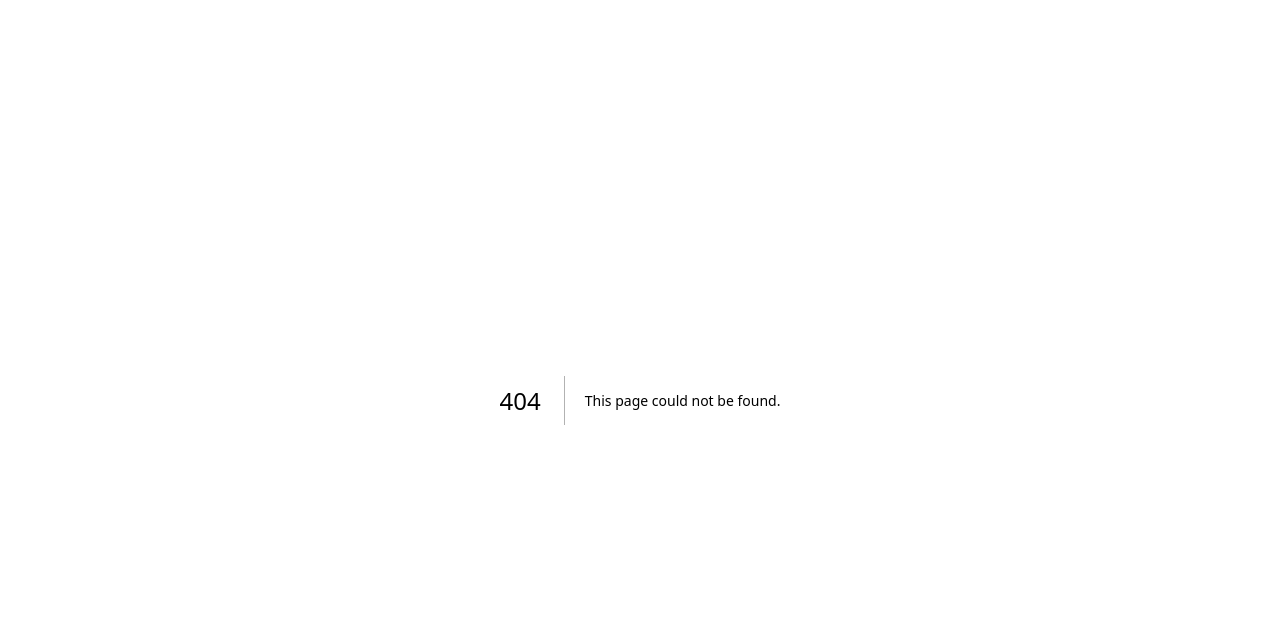
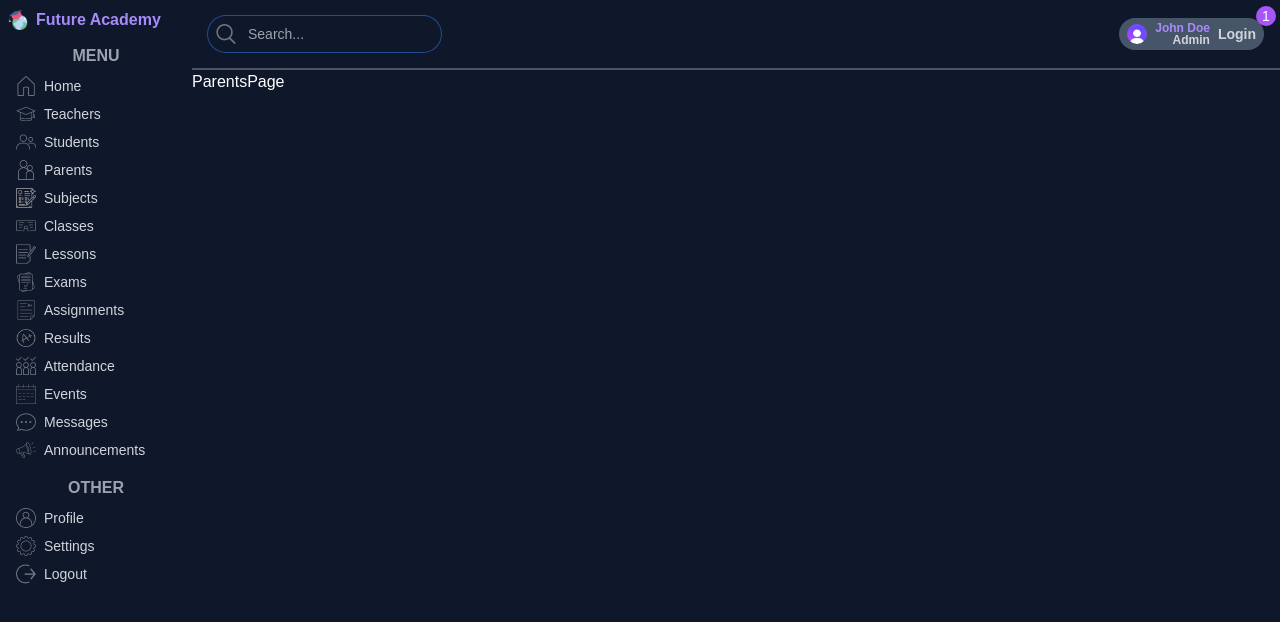
Before and after one commit to mubetesh/student-dashboard, a Next.js app: page /list/parents in a window 1280 px wide. Before the commit this address had no page. Shown: the top 622 px of the page. Built offline with nearby package versions, Linux system fonts and the light colour scheme.

Commit message:
add components

```diff
--- /dev/null
+++ b/src/app/(dashboard)/list/parents/page.tsx
@@ -0,0 +1,9 @@
+import React from 'react'
+
+const ParentsPage = () => {
+  return (
+    <div className="text-white">ParentsPage</div>
+  )
+}
+
+export default ParentsPage
--- /dev/null
+++ b/src/app/(dashboard)/list/students/page.tsx
@@ -0,0 +1,9 @@
+import React from 'react'
+
+const StudentsPage = () => {
+  return (
+    <div className="text-white">StudentsPage</div>
+  )
+}
+
+export default StudentsPage
```
